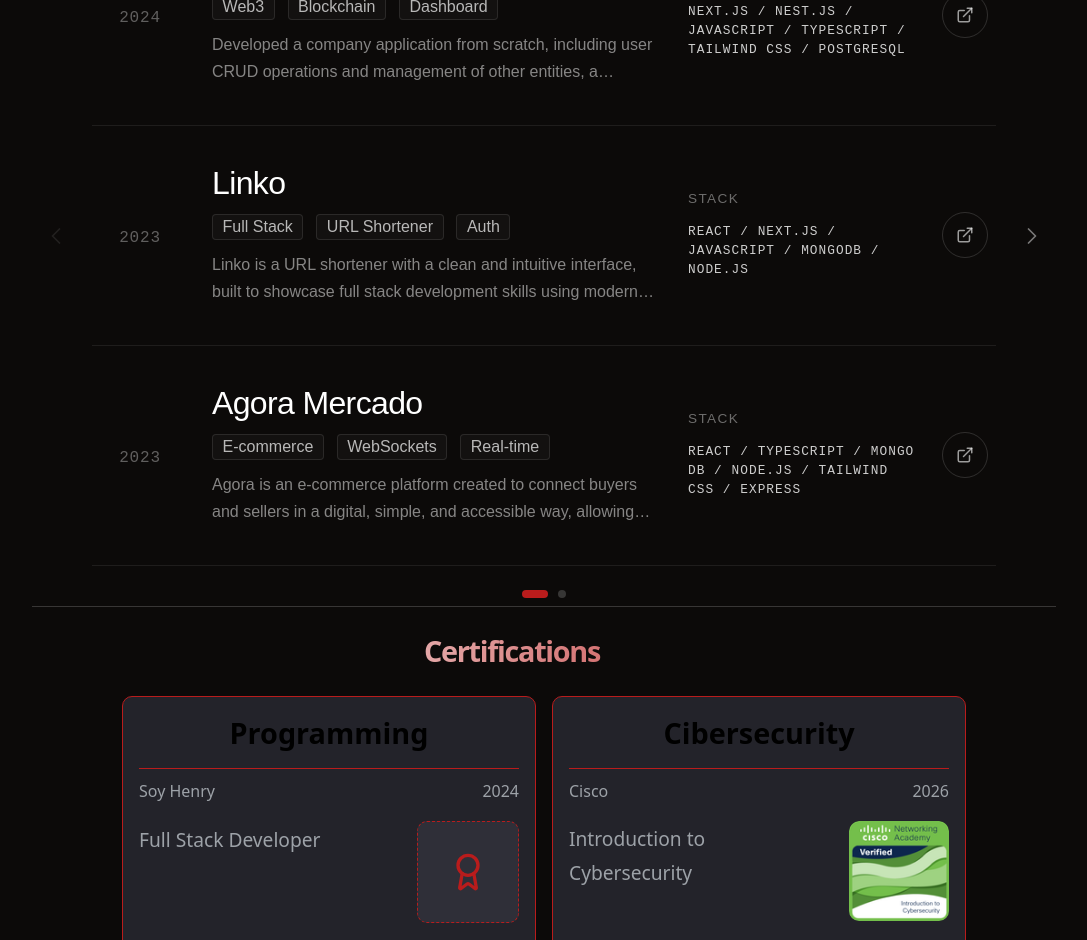
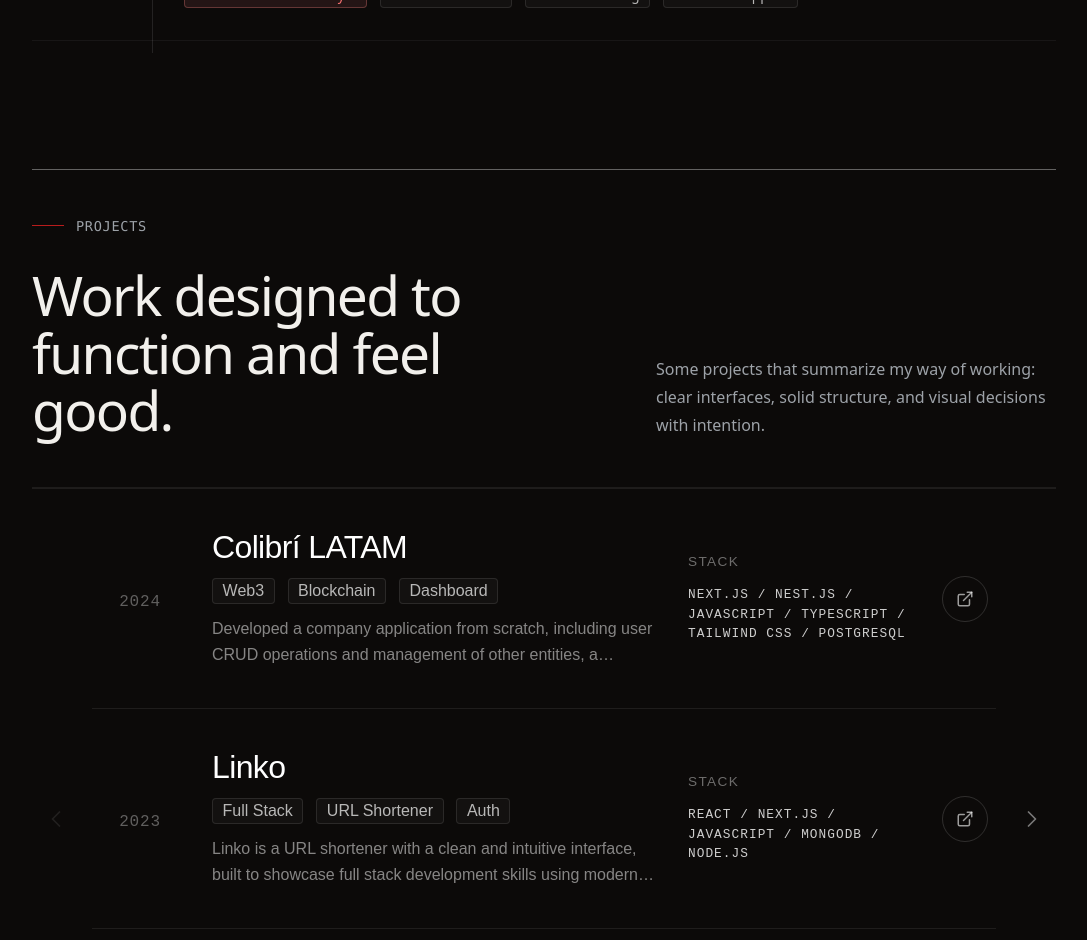
Before and after one commit to JoaquinGabriel17/portfolio-react, a Next.js app: page / in a window 1280 px wide. Shown: the part 1860-2800 px from the top of the page, without its empty margins (96-1183 px from the left). Built offline with nearby package versions, Linux system fonts and the light colour scheme.

Commit message:
nuevo componente header section

```diff
--- a/src/app/globals.css
+++ b/src/app/globals.css
@@ -56,7 +56,6 @@ h1{
 h2 {
     color: rgba(255, 255, 255, 0.5);
     font-size: 1rem;
-    text-transform: uppercase;
     letter-spacing: 0.05em;
     font-family: monospace; /* Toque técnico */
     font-weight: normal;
@@ -69,14 +68,15 @@ section{
 #experience{
   width: 100%;
 
-  border-top: 1px solid rgba(255, 255, 255, 0.18);
 
 }
 #projects{
   width: 100%;
-  border-block: 1px solid rgba(255, 255, 255, 0.18);
 }
 
+#certifications{
+  width: 100%;
+}
 /* ===== BOTÓN PRINCIPAL (outline) ===== */
 .btn-primary {
   display: inline-flex;
--- a/src/app/page.js
+++ b/src/app/page.js
@@ -14,6 +14,7 @@ import Navbar from "@/components/navbar/Navbar";
 import ExperienceCard from "@/components/experienceCard/ExperienceCard";
 import Certifications from "@/components/certifications/Certifications";
 import Footer from "@/components/Footer/Footer";
+import SectionHeader from "@/components/sectionHeader/SectionHeader";
 
 export default function Home() {
   const [lang, setLang] = useState("en");
@@ -48,7 +49,13 @@ export default function Home() {
       </section>
 
         <section id="experience" >
-          <h2 className={styles.title}>{lang === "es" ? "Experiencia" : "Experience"}</h2>
+          <SectionHeader
+            subtitle={lang === "es" ? "Experiencia" : "Experience"}
+            title={lang === "es" ? "Trayectoria construyendo soluciones." : "A journey building solutions."}
+            description={lang === "es"
+              ? "Un recorrido por los roles y proyectos que marcaron mi desarrollo profesional y técnico."
+              : "A journey through the roles and projects that marked my professional and technical development."}
+          />
           <div className={styles.experienceList}>
             {content.experience.length > 0 && content.experience.map((exp, index) => (
               <ExperienceCard
@@ -61,12 +68,30 @@ export default function Home() {
         </section>
 
         <section id="projects" >
+          <SectionHeader
+            subtitle={lang === "es" ? "Proyectos" : "Projects"}
+            title={lang === "es" ? "Trabajo pensado para funcionar y sentirse bien." : "Work designed to function and feel good."}
+            description={lang === "es"
+              ? "Algunos proyectos que resumen mi forma de trabajar: interfaces claras, estructura sólida y decisiones visuales con intención."
+              : "Some projects that summarize my way of working: clear interfaces, solid structure, and visual decisions with intention."}
+          />
         <Projects ProjectsInfo={content.ProjectInfo} lang={lang}></Projects>
         </section>
 
-        <Certifications data={content.certifications} lang={lang}></Certifications>
 
-       {/* <section id="skills">
+              {/*<section id="certifications">
+                <SectionHeader
+            subtitle={lang === "es" ? "Experiencia" : "Experience"}
+            title={lang === "es" ? "Trayectoria construyendo soluciones." : "A journey building solutions."}
+            description={lang === "es"
+              ? "Un recorrido por los roles y proyectos que marcaron mi desarrollo profesional y técnico."
+              : "A journey through the roles and projects that marked my professional and technical development."}
+          />
+          <Certifications data={content.certifications} lang={lang}></Certifications>
+              </section>
+
+
+        <section id="skills">
           <Skills></Skills>
         </section>*/}
         <Footer></Footer>
--- a/src/app/page.module.css
+++ b/src/app/page.module.css
@@ -8,7 +8,7 @@
     align-items: center;
     background: #0c0a09;
     box-sizing: border-box;
-    gap: 30px;
+    gap: 6rem;
     padding-left: 10%;
     padding-right: 10%;
     width: 100vw;
--- a/src/components/certifications/Certifications.jsx
+++ b/src/components/certifications/Certifications.jsx
@@ -3,10 +3,7 @@ import CertificationList from './CertificationList';
 
 export default function Certifications({ data, lang }) {
     return (
-        <section id="certifications">
-            <h1 className={styles.title}>
-                {lang === "es" ? "Certificaciones" : "Certifications"}
-            </h1>
+        <section>
             <div className={styles.certificationsContainer}>
                 {data.map((category, index) => (
                     <CertificationList
--- a/src/components/projects/Project.js
+++ b/src/components/projects/Project.js
@@ -42,9 +42,6 @@ export default function Projects({ ProjectsInfo, lang }) {
 
   return (
     <div className={styles.container}>
-      <h2 className={styles.title}>
-        {lang === 'es' ? 'Proyectos' : 'Projects'}
-      </h2>
 
       <div className={styles.paginationWrapper}>
         <button
--- /dev/null
+++ b/src/components/sectionHeader/SectionHeader.js
@@ -0,0 +1,17 @@
+import styles from "./SectionHeader.module.css";
+
+export default function SectionHeader({ subtitle, title, description }) {
+  return (
+    <div className={styles.headerContainer}>
+      <div className={styles.topRow}>
+        <span className={styles.line}></span>
+        <span className={styles.subtitle}>{subtitle}</span>
+      </div>
+
+      <div className={styles.mainRow}>
+        <h2 className={styles.bigTitle}>{title}</h2>
+        <p className={styles.description}>{description}</p>
+      </div>
+    </div>
+  );
+}
--- /dev/null
+++ b/src/components/sectionHeader/SectionHeader.module.css
@@ -0,0 +1,92 @@
+.headerContainer {
+  display: flex;
+  flex-direction: column;
+  width: 100%;
+  margin-top: 2rem; /* Ajusta según el espacio que necesites */
+    border-bottom: solid 0.5px rgba(255, 255, 255, 0.075);
+    padding-block: 3rem;
+    border-top: solid 1px rgba(255, 255, 255, 0.356);
+}
+
+.topRow {
+  display: flex;
+  align-items: center;
+  gap: 12px;
+  margin-bottom: 2rem;
+}
+
+.line {
+  display: block;
+  width: 32px;
+  height: 1px;
+  background-color: var(--color-accent);
+}
+
+.subtitle {
+  font-family: var(--font-mono);
+  font-size: 0.85rem;
+  color: var(--color-muted);
+  text-transform: uppercase;
+  letter-spacing: 0.05em;
+  font-weight: normal;
+}
+
+.mainRow {
+  display: flex;
+  justify-content: space-between;
+  align-items: flex-end;
+  gap: 4rem;
+}
+
+.bigTitle {
+  font-family: var(--font-sans);
+  color: var(--color-foreground);
+  font-size: clamp(40px, 5.5vw, 55px); /* Tamaño responsive similar a la captura */
+  line-height: 1.05;
+  font-weight: 400;
+  letter-spacing: -0.03em;
+  margin: 0;
+  max-width: 65%; /* Para que no choque con la descripción */
+  text-align: left;
+}
+
+.description {
+  font-family: var(--font-sans);
+  color: var(--color-muted);
+  font-size: 16px;
+  line-height: 1.75;
+  max-width: 400px;
+  margin: 0;
+  text-align: left;
+}
+
+/* Responsive */
+@media (max-width: 1024px) {
+  .bigTitle {
+    max-width: 55%;
+  }
+  .description {
+    max-width: 350px;
+  }
+}
+
+@media (max-width: 768px) {
+  .mainRow {
+    flex-direction: column;
+    align-items: flex-start;
+    gap: 2rem;
+  }
+
+  .bigTitle {
+    max-width: 100%;
+    font-size: clamp(36px, 10vw, 50px);
+  }
+
+  .description {
+    max-width: 100%;
+  }
+
+  .headerContainer {
+    margin-bottom: 2.5rem;
+  }
+}
```
